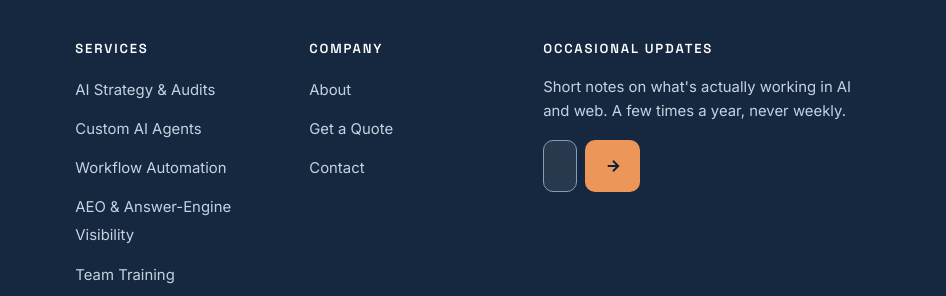
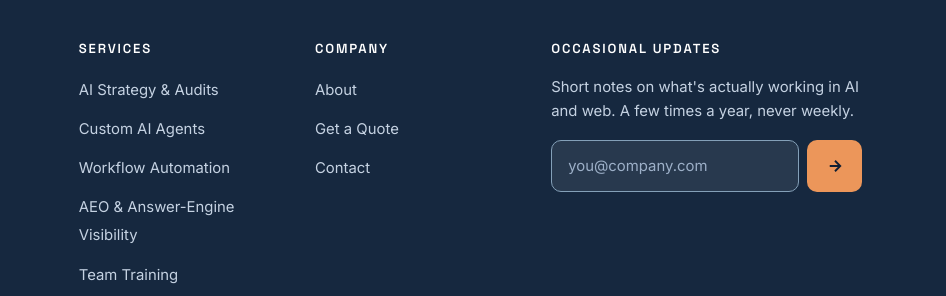
Before and after one commit to oaklandunited/capitol-codesign-site, a website: page index.html in a window 1280 px wide. Shown: the part 8110-8406 px from the top of the page, 334-1280 px from the left. Drawn offline with Linux system fonts and the light colour scheme.

Commit message:
Fix newsletter email input layout and Turnstile container flex alignment

```diff
--- a/index.html
+++ b/index.html
@@ -601,14 +601,15 @@ p{margin:0}
 .footer ul{list-style:none;margin:0;padding:0;display:grid;gap:.7rem}
 .footer ul a{font-size:.93rem;color:var(--fg-body);transition:color .2s}
 .footer ul a:hover{color:var(--brand-peach)}
-.news{display:flex;gap:.5rem;margin-top:1rem}
+.news{display:flex;flex-direction:column;gap:.5rem;margin-top:1rem}
+.news-input-wrap{display:flex;gap:.5rem;width:100%}
 .news input{flex:1;background:rgba(255,255,255,.08);border:1px solid #84a0b8;
   border-radius:10px;padding:.8rem 1rem;color:#fff;font-size:.93rem;min-width:0}
 .news input::placeholder{color:#9db0c8;opacity:1}
 .news input:focus{outline:none;border-color:var(--brand-orange);
   box-shadow:0 0 0 3px rgba(236,150,90,.35)}
 .news button{background:var(--brand-orange);border:0;border-radius:10px;padding:.8rem 1.15rem;
-  color:var(--ink-deep);cursor:pointer;display:grid;place-items:center;transition:background .25s}
+  color:var(--ink-deep);cursor:pointer;display:grid;place-items:center;transition:background .25s;flex-shrink:0}
 .news button:hover{background:var(--brand-peach)}
 .footer-base{margin-top:clamp(2.5rem,5vw,4rem);padding-top:1.8rem;
   border-top:1px solid var(--line);display:flex;justify-content:space-between;
@@ -1256,8 +1257,10 @@ p{margin:0}
             <input type="text" id="nWebsite" name="b_website" tabindex="-1" autocomplete="off">
           </div>
           <label for="newsEmail" style="position:absolute;width:1px;height:1px;overflow:hidden;clip:rect(0 0 0 0)">Email address</label>
-          <input type="email" id="newsEmail" placeholder="you@company.com" autocomplete="email" required>
-          <button type="submit" aria-label="Subscribe"><svg width="18" height="18" viewBox="0 0 24 24" fill="none" stroke="currentColor" stroke-width="2.5" aria-hidden="true"><path d="M5 12h14M12 5l7 7-7 7"/></svg></button>
+          <div class="news-input-wrap">
+            <input type="email" id="newsEmail" placeholder="you@company.com" autocomplete="email" required>
+            <button type="submit" aria-label="Subscribe"><svg width="18" height="18" viewBox="0 0 24 24" fill="none" stroke="currentColor" stroke-width="2.5" aria-hidden="true"><path d="M5 12h14M12 5l7 7-7 7"/></svg></button>
+          </div>
           <!-- Cloudflare Turnstile Verification -->
           <div class="cf-turnstile" id="newsTurnstile" data-sitekey="0x4AAAAAAEAEjHpygXojSwIT" data-action="turnstile-spin-v2" data-theme="dark" data-appearance="interaction-only" style="margin-top:0.5rem;width:100%;"></div>
         </form>
```
